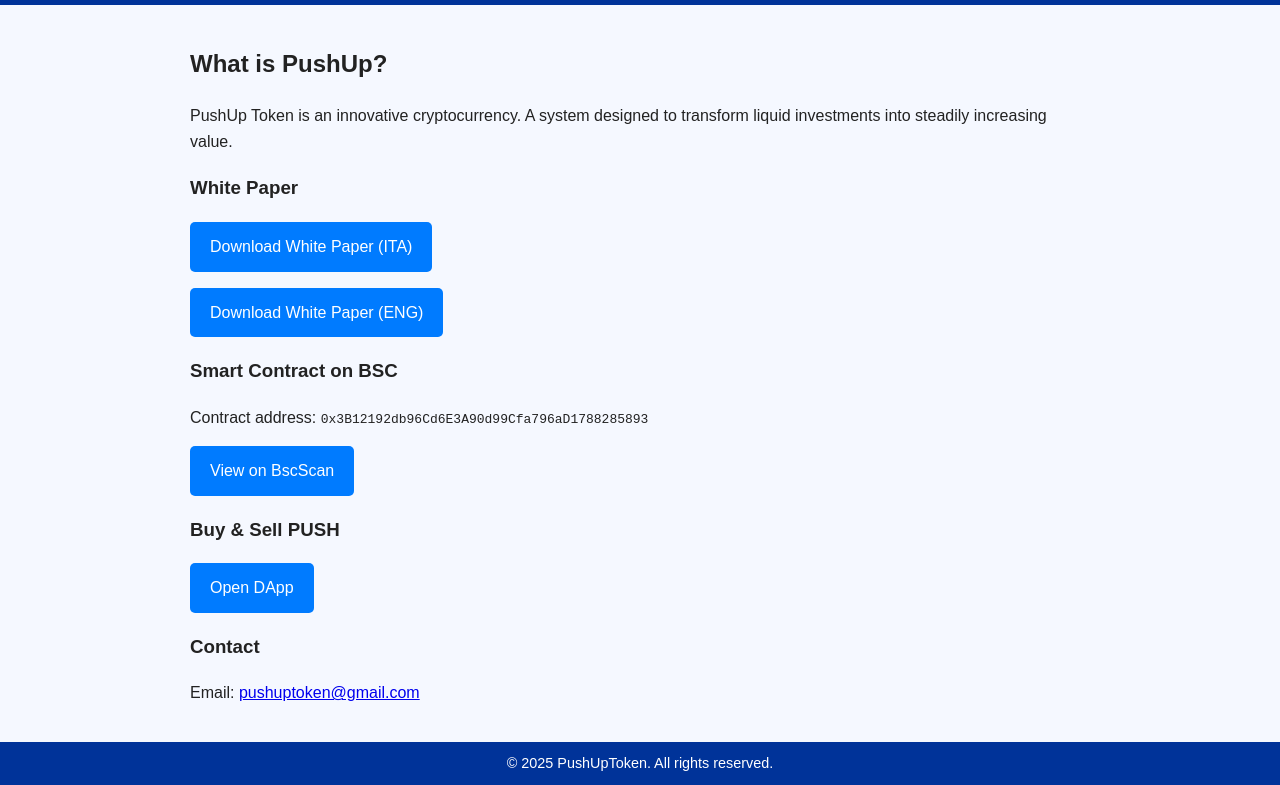
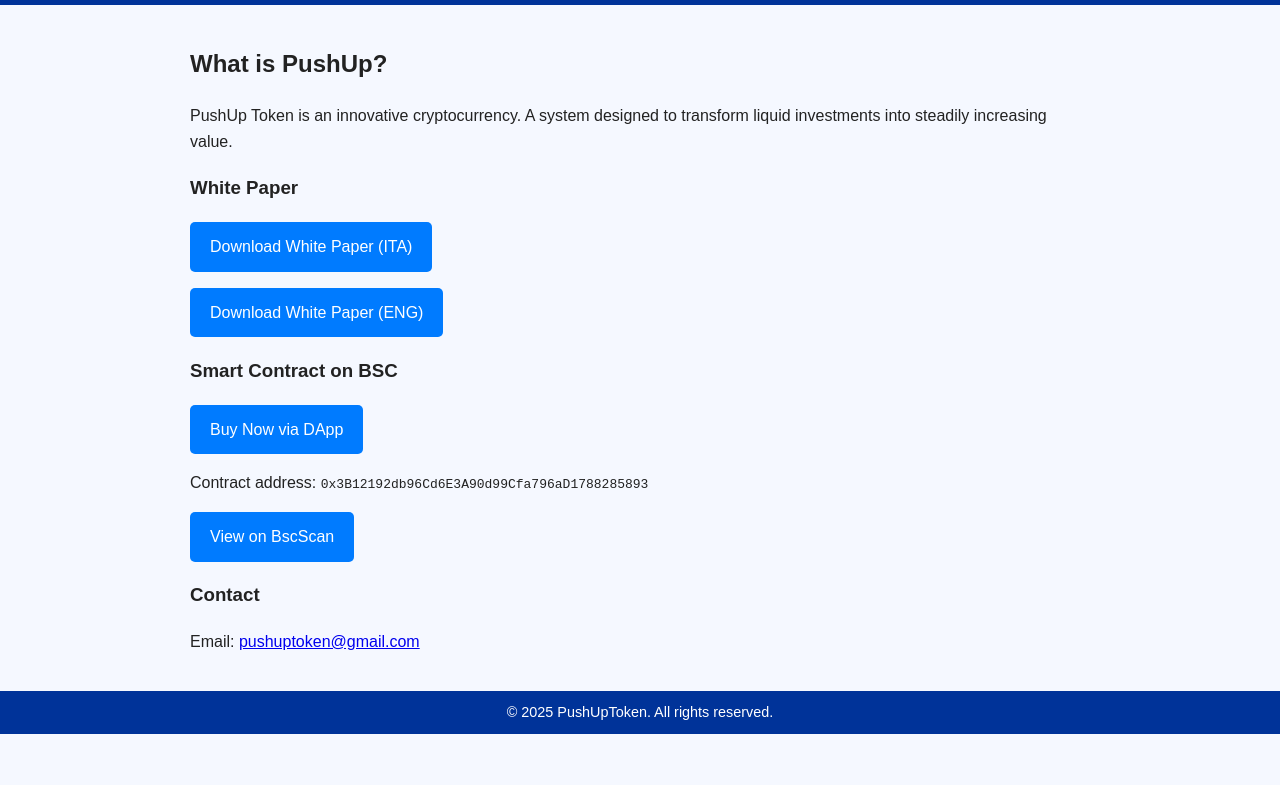
Before and after one commit to MARCELLOORIZIO/pushup-token, a plain HTML site: page index.html in a window 1280 px wide. Shown: the part 288-1073 px from the top of the page. After the commit the page ends 1022 px from the top, so only its background shows below. Drawn offline with Linux system fonts and the light colour scheme.

Commit message:
Add files via upload

```diff
--- a/index.html
+++ b/index.html
@@ -60,11 +60,11 @@
         <p><a class="button" href="PushUpToken_WhitePaper_ENG.pdf" download>Download White Paper (ENG)</a></p>
 
         <h3>Smart Contract on BSC</h3>
+<p><a class="button" href="pushup_dapp_final.html" target="_blank">Buy Now via DApp</a></p>
         <p>Contract address: <code>0x3B12192db96Cd6E3A90d99Cfa796aD1788285893</code></p>
         <p><a class="button" href="https://bscscan.com/address/0x3B12192db96Cd6E3A90d99Cfa796aD1788285893" target="_blank">View on BscScan</a></p>
 
-        <h3>Buy & Sell PUSH</h3>
-        <p><a class="button" href="pushup_dapp_final.html" target="_blank">Open DApp</a></p>
+
 
         <h3>Contact</h3>
         <p>Email: <a href="mailto:pushuptoken@gmail.com">pushuptoken@gmail.com</a></p>
```
